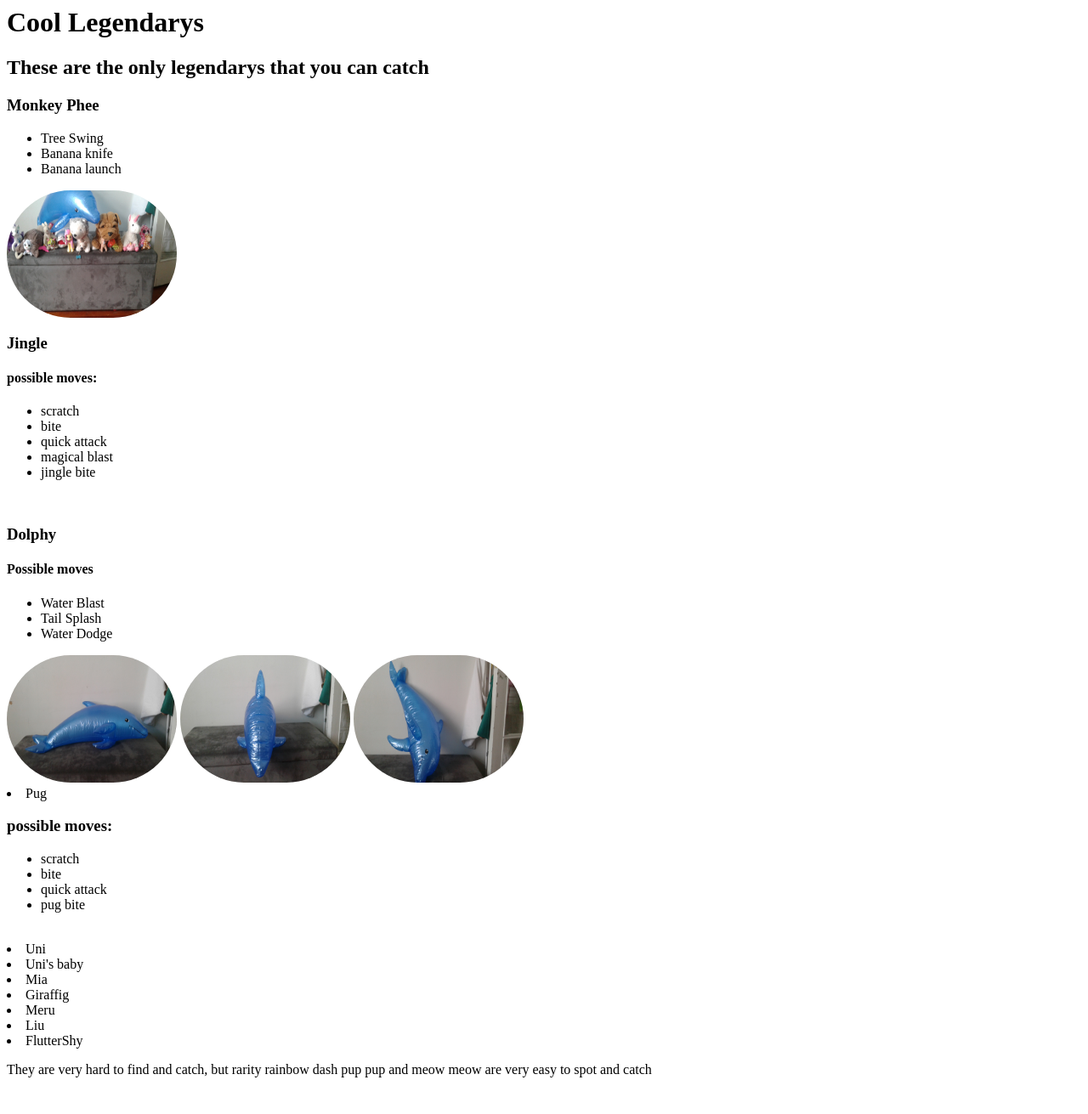
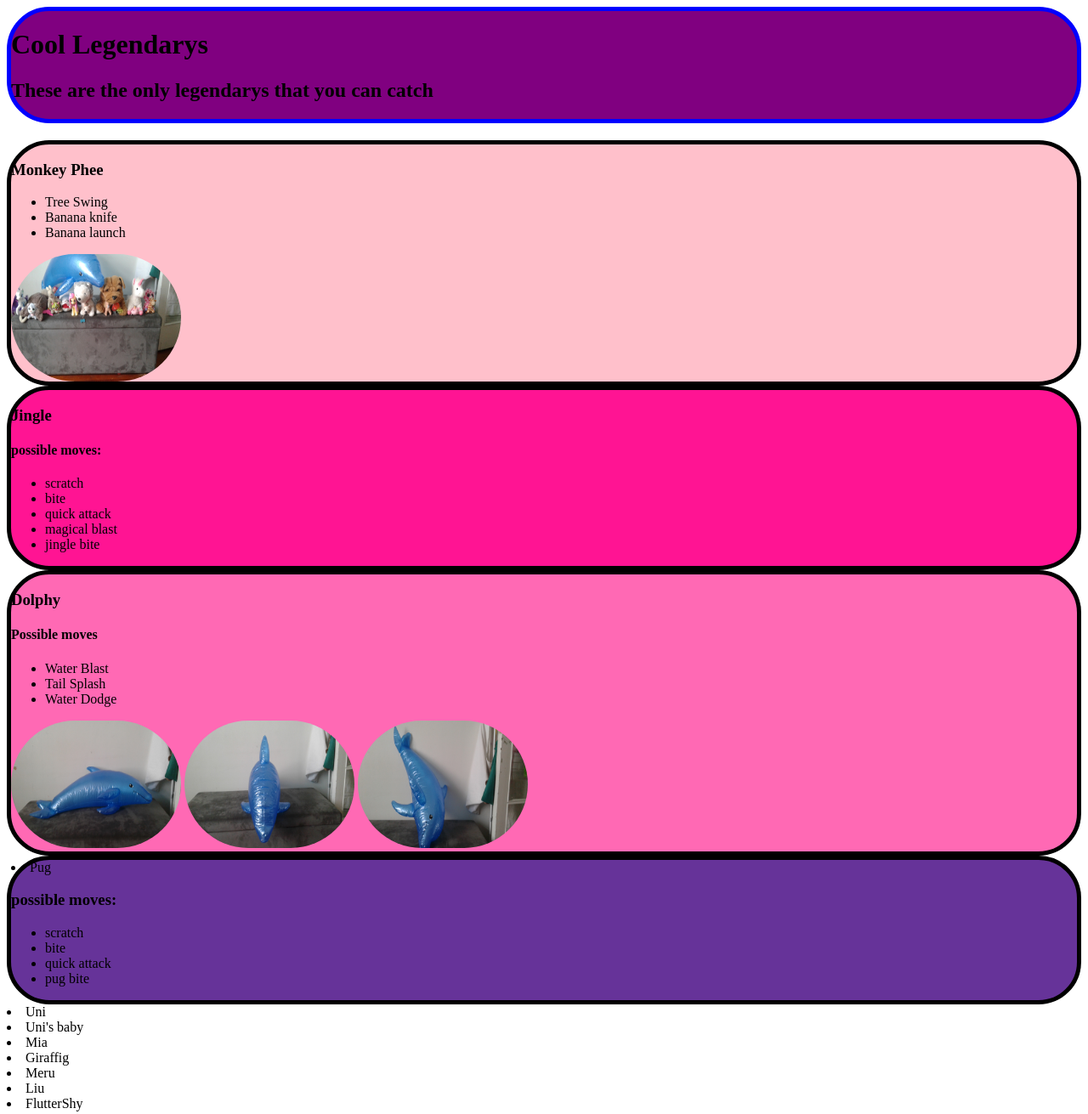
Before and after one commit to MarkJamesHoward/CoolLegendarys, a plain HTML site: page index.html in a window 1280 px wide. Shown: the top 1311 px of the page at 85% size. Before the commit the page ends 1284 px from the top, so only its background shows below. Drawn offline with Linux system fonts and the light colour scheme.

Commit message:
backround colors added

```diff
--- a/index.html
+++ b/index.html
@@ -1,5 +1,29 @@
 <html>
 <style>
+#MonkeyPhee {
+    background-color: pink;
+}
+
+#MonkeyPhee, #Dolphy, #Jingle, #Pug {
+    border: 5px solid black;
+        border-radius: 50px;
+
+}
+#Dolphy {
+    background-color: hotpink;
+}
+#Pug {
+    background-color:rebeccapurple}
+#Jingle {
+    background-color: deeppink;
+}
+#Title {
+    background-color: purple;
+    border: 5px solid blue;
+    border-radius: 50px;
+    margin-bottom: 20px;
+}
+
 img {
     width:200px;
     height:150px;
@@ -7,12 +31,12 @@ img {
 }
 
 </style>
+<div id="Title">
 <h1>Cool Legendarys</h1>
+<h2>These are the only legendarys that you can catch</h2>
+</div>
 
-
-<h2>These are the only legendarys that you can catch</h2>
-
-
+<div id="MonkeyPhee">
 <h3>Monkey Phee</h3>
 <ul>
     <li>Tree Swing</li>
@@ -21,7 +45,9 @@ img {
 </ul>
 
 <img src="./images/TheAnimalClub.jpg"></img>
+</div>
 
+<div id="Jingle">
 <h3>Jingle</h3>
 
 <h4>possible moves:</h4>
@@ -32,8 +58,10 @@ img {
 <li>magical blast</li>
 <li>jingle bite</li>
 </ul>
-<br>
 
+</div>
+
+<div id="Dolphy">
 <h3>Dolphy</h3>
 
 <h4>Possible moves</h4>
@@ -45,7 +73,9 @@ img {
 <img src="./images/dolphy1.jpg"></img>
 <img src="./images/dolphy2.jpg"></img>
 <img src="./images/dolphy3.jpg"></img>
+</div>
 
+<div id="Pug">
 <li>Pug</li>
 <h3>possible moves:</h3>
 <ul>
@@ -54,7 +84,8 @@ img {
 <li>quick attack</li>
 <li>pug bite</li>
 </ul>
-<br>
+
+</div>
 
 <li>Uni</li>
 <li>Uni's baby</li>
```
